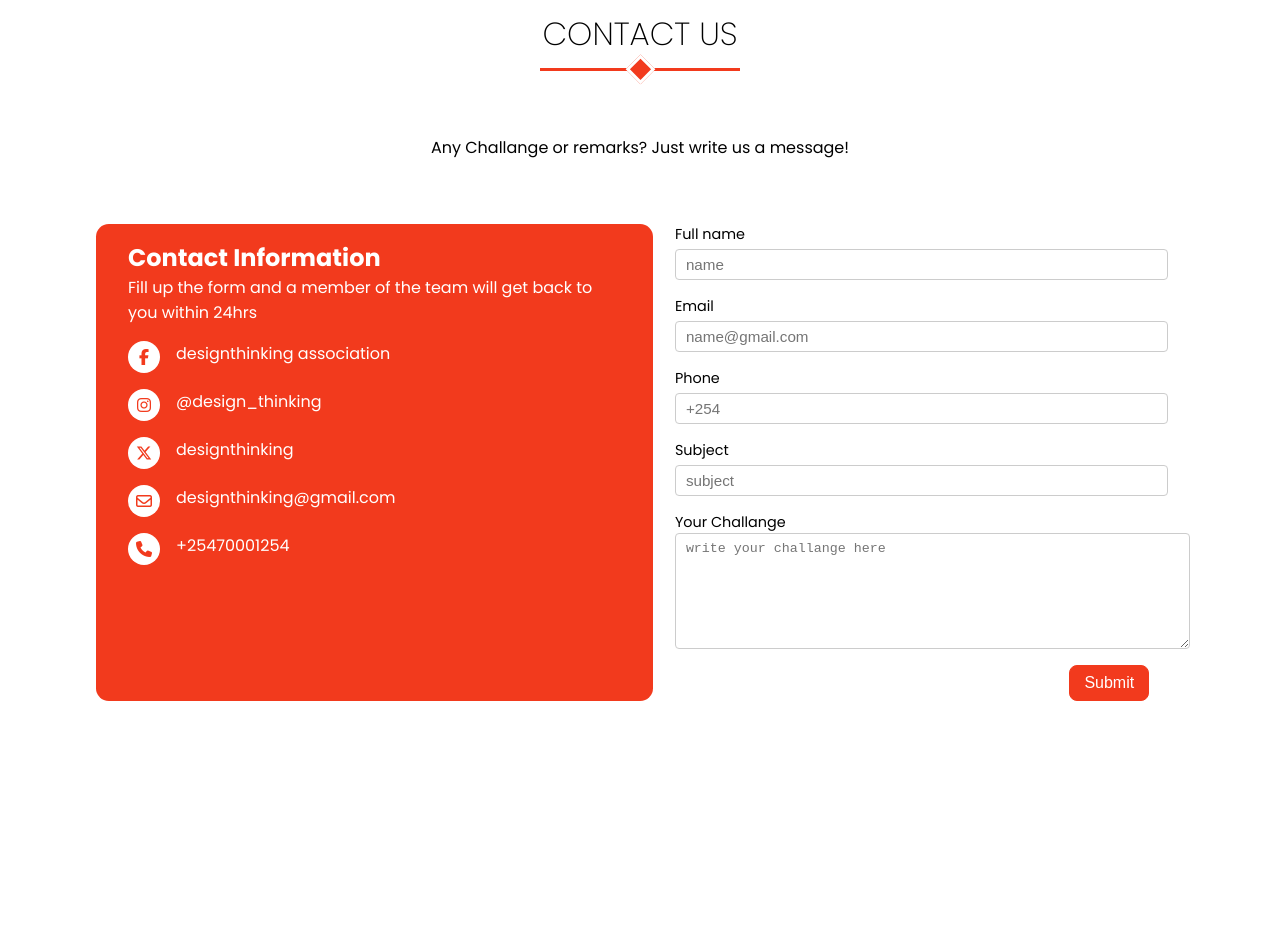
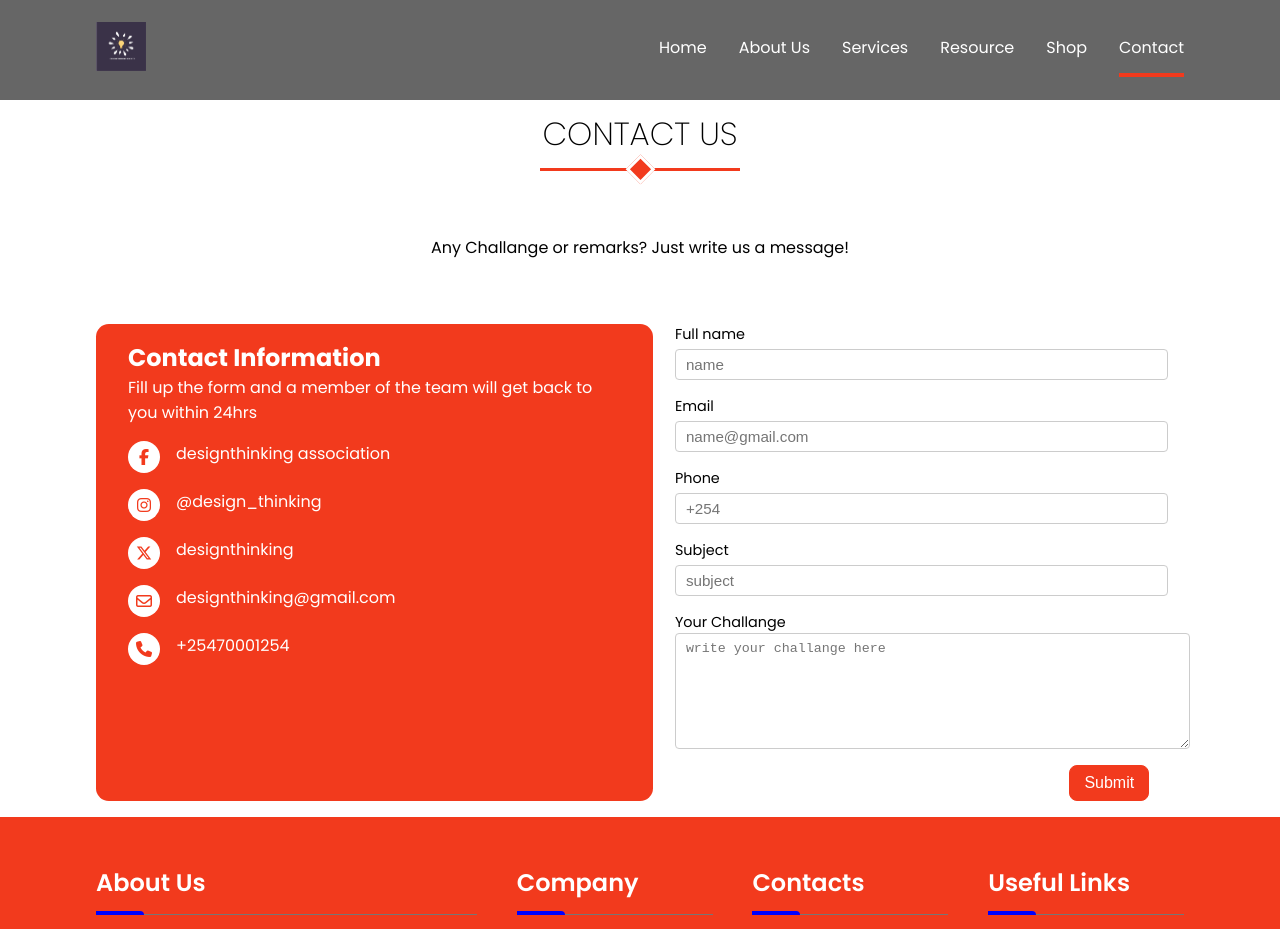
Before and after one commit to Sheldon-Odhiambo/design, a React (Vite) app: page /contact in a window 1280 px wide. Shown: the top 929 px of the page. Before the commit the page ends 800 px from the top, so only its background shows below. Built offline with nearby package versions, Linux system fonts and the light colour scheme; a web font is replaced by a local one.

Commit message:
debugging

```diff
--- a/src/componenets/Contact.jsx
+++ b/src/componenets/Contact.jsx
@@ -1,10 +1,18 @@
 import React from 'react'
 import '../styles/Contact.css'
 import Title from "./Title"
+import Navbar from "./Navbar"
+import Footer from './Footer'
+
 
 
 const Contact = () => {
   return (
+
+
+    <>
+
+ <Navbar/>
     <section className="contacts">
 
 <Title title='Contact Us'/>
@@ -69,7 +77,9 @@ const Contact = () => {
 </div>
 </section>
 
+<Footer/>
 
+</>
 
   )
 }
```
